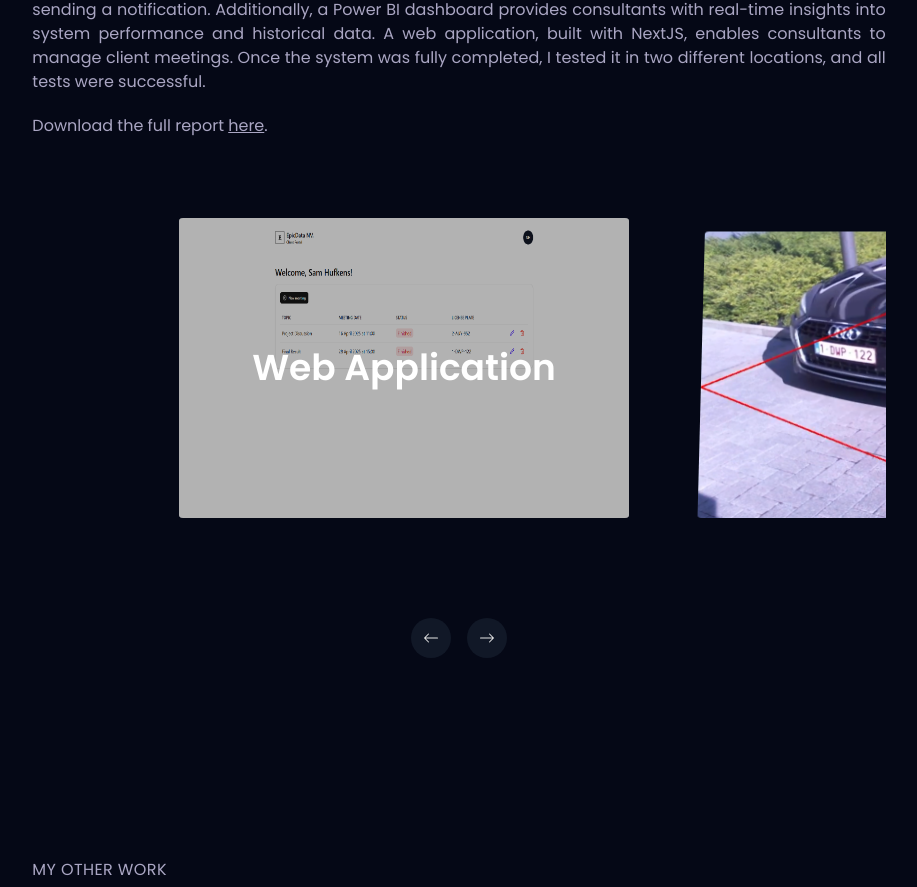
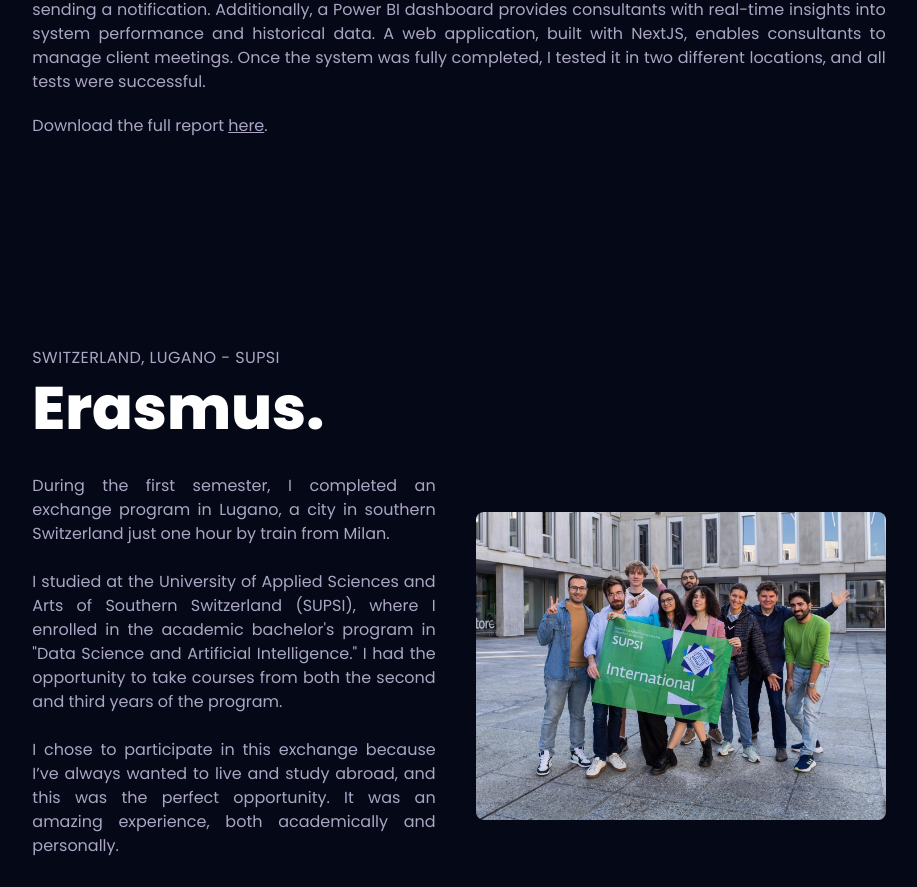
Before and after one commit to SamHufkens/thm_portfolio, a React (Vite) app: page / in a window 1280 px wide. Shown: the part 1910-2797 px from the top of the page, without its empty margins (181-1098 px from the left). Built offline with nearby package versions, Linux system fonts and the light colour scheme.

Commit message:
added erasmus project

```diff
--- a/src/App.tsx
+++ b/src/App.tsx
@@ -1,5 +1,6 @@
 import './App.css'
 import AboutMeSection from './components/AboutMeSection'
+import ErasmusSection from './components/ErasmusSection'
 import FooterSection from './components/FooterSection'
 import HeroSection from './components/HeroSection'
 import Internship from './components/InternshipSection'
@@ -14,6 +15,7 @@ function App() {
       <HeroSection />
       <AboutMeSection />
       <Internship />
+      <ErasmusSection />
       <ProjectSection />
       <FooterSection />
     </div>
--- a/src/components/AboutMeSection.tsx
+++ b/src/components/AboutMeSection.tsx
@@ -16,7 +16,7 @@ const AboutMeSection = () => {
           transition={{ duration: 0.5, ease: [0.4, 0.0, 0.2, 1], delay: 0.2 }}
           className='mt-10'
         >
-      <div id="aboutMe" className="dark:text-white w-10/12 md:w-8/12 mx-auto mt-14">
+      <div id="aboutMe" className="dark:text-white w-10/12 md:w-8/12 lg:w-8/12 mx-auto mt-14">
         <HeaderSection small='INTRODUCTION' big='About Me.' center={false}/>
         <div className="flex flex-col items-center md:flex-row justify-center gap-10 mt-9 text-justify">
             <img className="rounded-lg w-[250px] md:w-[360px]" src="/assets/me.jpg"  loading="lazy" />
--- /dev/null
+++ b/src/components/ErasmusSection.tsx
@@ -0,0 +1,44 @@
+import { motion, useInView } from 'framer-motion';
+import { useRef } from 'react';
+import { FaGithub, FaInstagram, FaLinkedinIn } from 'react-icons/fa6';
+import { MdOutlineEmail } from "react-icons/md";
+import { HeaderSection } from './ui/header-section';
+
+const ErasmusSection = () => {
+    const ref = useRef(null);
+    const isInView = useInView(ref, { once: true });
+
+    return (
+        <motion.div
+          ref={ref}
+          initial={{ opacity: 0, y: 20 }}
+          animate={{ opacity: isInView ? 1 : 0, y: isInView ? 0 : 20 }}
+          transition={{ duration: 0.5, ease: [0.4, 0.0, 0.2, 1], delay: 0.2 }}
+          className='mt-10'
+        >
+      <div id="erasmus" className="dark:text-white w-10/12 md:w-8/12 mx-auto mt-52">
+        <HeaderSection small='SWITZERLAND, LUGANO - SUPSI' big='Erasmus.' center={false}/>
+        <div className="flex flex-col items-center md:flex-row justify-center gap-10 mt-9 text-justify">
+
+            <div>
+                <p className="text-textColorRose">
+                    During the first semester, I completed an exchange program in Lugano, a city in southern Switzerland just one hour by train from Milan.
+                </p>
+                <br />
+                <p className="text-textColorRose">
+                    I studied at the University of Applied Sciences and Arts of Southern Switzerland (SUPSI), where I enrolled in the academic bachelor's program in "Data Science and Artificial Intelligence." I had the opportunity to take courses from both the second and third years of the program.
+                </p>
+                <br />
+                <p className="text-textColorRose">
+                    I chose to participate in this exchange because I’ve always wanted to live and study abroad, and this was the perfect opportunity. It was an amazing experience, both academically and personally.
+                </p>
+            </div>
+            <img className="rounded-lg w-[400px] md:w-[410px]" src="/assets/supsi.jpg"  loading="lazy" />
+        </div>
+
+      </div>
+      </motion.div>
+    );
+  };
+
+  export default ErasmusSection;
--- a/src/components/FooterSection.tsx
+++ b/src/components/FooterSection.tsx
@@ -30,6 +30,7 @@ function FooterSection() {
           <div className="flex space-x-4 text-lg">
             <a className="hover:text-primary transition-colors duration-300" href="#aboutMe">About Me</a>
             <a className="hover:text-primary transition-colors duration-300" href="#internship">Internship</a>
+            <a className="hover:text-primary transition-colors duration-300" href="#erasmus">Erasmus</a>
             <a className="hover:text-primary transition-colors duration-300" href="#projectSection">Projects</a>
           </div>
         </div>
--- a/src/components/InternshipSection.tsx
+++ b/src/components/InternshipSection.tsx
@@ -1,34 +1,10 @@
 import { motion, useInView } from 'framer-motion';
 import { useRef } from 'react';
 import { HeaderSection } from './ui/header-section';
-import { Carousel } from './ui/carousel';
 
 const Internship = () => {
     const ref = useRef(null);
     const isInView = useInView(ref, { once: true });
-
-      const slideData = [
-    {
-      title: "Web Application",
-      src: "/assets/webapp.png",
-    },
-    {
-      title: "Motion Detection",
-      src: "/assets/md.png",
-    },
-    {
-      title: "ANPR",
-      src: "/assets/anpr.png",
-    },
-    {
-      title: "Notification",
-      src: "/assets/notification.png",
-    },
-    {
-      title: "Visualization",
-      src: "/assets/vis.png",
-    },
-  ];
 
     return (
         <motion.div
@@ -59,10 +35,6 @@ const Internship = () => {
           Download the full report <a href="https://drive.google.com/file/d/1z1w9wdz5SrECRyaK2zonUgCWtp8qfuUz/view?usp=sharing" target="_blank" className='text-textColorBlue underline'>here</a>.
         </p>
 
-          <div className="relative overflow-hidden pt-20">
-            <Carousel slides={slideData} />
-          </div>
-
       </div>
       </motion.div>
     );
--- a/src/components/ProjectSection.tsx
+++ b/src/components/ProjectSection.tsx
@@ -105,8 +105,8 @@ const ProjectSection = () => {
       transition={{ duration: 0.5, ease: [0.4, 0.0, 0.2, 1], delay: 0.2 }}
       className="mt-40"
     >
-      <div id="projectSection" className="w-10/12 md:w-8/12 mx-auto ">
-          <HeaderSection small='MY OTHER WORK' big='Projects.' center={false}/>
+      <div id="projectSection" className="w-10/12 md:w-8/12 mx-auto mt-52">
+          <HeaderSection small='MY OTHER WORK' big='Projects.' center={true}/>
 
 
           <div className="grid grid-cols-1 md:grid-cols-3 gap-4 mt-8">
--- a/src/components/navbar.tsx
+++ b/src/components/navbar.tsx
@@ -10,7 +10,7 @@ export function Navbar() {
       animate={{ opacity: 1, y: 0 }}
       transition={{ duration: 0.5, ease: [0.4, 0.0, 0.2, 1] }}
     >
-      <div className="max-w-[800px] flex flex-wrap items-center justify-between mx-auto lg:border dark:border-white/[0.2] rounded-full py-4 px-6">
+      <div className="max-w-[860px] flex flex-wrap items-center justify-between mx-auto lg:border dark:border-white/[0.2] rounded-full py-4 px-6">
         <a href="/" className="flex items-center space-x-3 rtl:space-x-reverse">
           <h1 className="dark:text-white text-2xl font-bold">
             Sam <span className="text-primaryColor">Hufkens.</span>
@@ -31,6 +31,9 @@ export function Navbar() {
               <a href="#internship" className="block py-2 px-3 text-gray-900 rounded hover:bg-gray-100 md:hover:bg-transparent md:border-0 md:p-0 dark:text-white dark:hover:bg-gray-700 dark:hover:text-white md:dark:hover:bg-transparent">Internship</a>
             </li>
             <li>
+              <a href="#erasmus" className="block py-2 px-3 text-gray-900 rounded hover:bg-gray-100 md:hover:bg-transparent md:border-0 md:p-0 dark:text-white dark:hover:bg-gray-700 dark:hover:text-white md:dark:hover:bg-transparent">Erasmus</a>
+            </li>
+            <li>
               <a href="#projectSection" className="block py-2 px-3 text-gray-900 rounded hover:bg-gray-100 md:hover:bg-transparent md:border-0 md:p-0 dark:text-white dark:hover:bg-gray-700 dark:hover:text-white md:dark:hover:bg-transparent">Projects</a>
             </li>
           </ul>
--- a/src/components/ui/carousel.tsx
+++ /dev/null
@@ -1,209 +0,0 @@
-"use client";
-
-import { useState, useRef, useId, useEffect } from "react";
-import { BsArrowRight } from "react-icons/bs";
-
-interface SlideData {
-  title: string;
-  src: string;
-}
-
-interface SlideProps {
-  slide: SlideData;
-  index: number;
-  current: number;
-  handleSlideClick: (index: number) => void;
-}
-
-const Slide = ({ slide, index, current, handleSlideClick }: SlideProps) => {
-  const slideRef = useRef<HTMLLIElement>(null);
-
-  const xRef = useRef(0);
-  const yRef = useRef(0);
-  const frameRef = useRef<number>();
-
-  useEffect(() => {
-    const animate = () => {
-      if (!slideRef.current) return;
-
-      const x = xRef.current;
-      const y = yRef.current;
-
-      slideRef.current.style.setProperty("--x", `${x}px`);
-      slideRef.current.style.setProperty("--y", `${y}px`);
-
-      frameRef.current = requestAnimationFrame(animate);
-    };
-
-    frameRef.current = requestAnimationFrame(animate);
-
-    return () => {
-      if (frameRef.current) {
-        cancelAnimationFrame(frameRef.current);
-      }
-    };
-  }, []);
-
-  const handleMouseMove = (event: React.MouseEvent) => {
-    const el = slideRef.current;
-    if (!el) return;
-
-    const r = el.getBoundingClientRect();
-    xRef.current = event.clientX - (r.left + Math.floor(r.width / 2));
-    yRef.current = event.clientY - (r.top + Math.floor(r.height / 2));
-  };
-
-  const handleMouseLeave = () => {
-    xRef.current = 0;
-    yRef.current = 0;
-  };
-
-  const imageLoaded = (event: React.SyntheticEvent<HTMLImageElement>) => {
-    event.currentTarget.style.opacity = "1";
-  };
-
-  const { src, title } = slide;
-
-  return (
-    <div className="[perspective:1200px] [transform-style:preserve-3d]">
-      <li
-        ref={slideRef}
-        className="flex flex-1 flex-col items-center justify-center relative text-center text-white opacity-100 transition-all duration-300 ease-in-out w-[450px] h-[300px] mx-[4vmin] z-10 "
-        onClick={() => handleSlideClick(index)}
-        onMouseMove={handleMouseMove}
-        onMouseLeave={handleMouseLeave}
-        style={{
-          transform:
-            current !== index
-              ? "scale(0.98) rotateX(8deg)"
-              : "scale(1) rotateX(0deg)",
-          transition: "transform 0.5s cubic-bezier(0.4, 0, 0.2, 1)",
-          transformOrigin: "bottom",
-        }}
-      >
-        <div
-          className="absolute top-0 left-0 w-full h-full bg-[#1D1F2F] rounded-[1%] overflow-hidden transition-all duration-150 ease-out"
-          style={{
-            transform:
-              current === index
-                ? "translate3d(calc(var(--x) / 30), calc(var(--y) / 30), 0)"
-                : "none",
-          }}
-        >
-          <img
-            className="absolute inset-0 w-[450px]  h-[300px] opacity-100 transition-opacity duration-600 ease-in-out"
-            style={{
-              opacity: current === index ? 1 : 0.5,
-            }}
-            alt={title}
-            src={src}
-            onLoad={imageLoaded}
-            loading="eager"
-            decoding="sync"
-          />
-          {current === index && (
-            <div className="absolute inset-0 bg-black/30 transition-all duration-1000" />
-          )}
-        </div>
-
-        <article
-          className={`relative p-[4vmin] transition-opacity duration-1000 ease-in-out ${
-            current === index ? "opacity-100 visible" : "opacity-0 invisible"
-          }`}
-        >
-          <h2 className="text-lg md:text-2xl lg:text-4xl font-semibold  relative">
-            {title}
-          </h2>
-        </article>
-      </li>
-    </div>
-  );
-};
-
-interface CarouselControlProps {
-  type: string;
-  title: string;
-  handleClick: () => void;
-}
-
-const CarouselControl = ({
-  type,
-  title,
-  handleClick,
-}: CarouselControlProps) => {
-  return (
-    <button
-      className={`w-10 h-10 flex items-center mx-2 justify-center bg-gray-900 border-3 border-transparent rounded-full focus:border-[#6D64F7] focus:outline-none hover:-translate-y-0.5 active:translate-y-0.5 transition duration-200 ${
-        type === "previous" ? "rotate-180" : ""
-      }`}
-      title={title}
-      onClick={handleClick}
-    >
-      <BsArrowRight className="text-neutral-600 dark:text-neutral-200" />
-    </button>
-  );
-};
-
-interface CarouselProps {
-  slides: SlideData[];
-}
-
-export function Carousel({ slides }: CarouselProps) {
-  const [current, setCurrent] = useState(0);
-
-  const handlePreviousClick = () => {
-    const previous = current - 1;
-    setCurrent(previous < 0 ? slides.length - 1 : previous);
-  };
-
-  const handleNextClick = () => {
-    const next = current + 1;
-    setCurrent(next === slides.length ? 0 : next);
-  };
-
-  const handleSlideClick = (index: number) => {
-    if (current !== index) {
-      setCurrent(index);
-    }
-  };
-
-  const id = useId();
-
-  return (
-    <div
-      className="relative w-[70vmin] h-[60vmin] mx-auto"
-      aria-labelledby={`carousel-heading-${id}`}
-    >
-      <ul
-        className="absolute flex mx-[-4vmin] transition-transform duration-1000 ease-in-out"
-        style={{
-          transform: `translateX(-${current * (100 / slides.length)}%)`,
-        }}
-      >
-        {slides.map((slide, index) => (
-          <Slide
-            key={index}
-            slide={slide}
-            index={index}
-            current={current}
-            handleSlideClick={handleSlideClick}
-          />
-        ))}
-      </ul>
-
-      <div className="absolute flex justify-center w-full top-[calc(80%+1rem)]">
-        <CarouselControl
-          type="previous"
-          title="Go to previous slide"
-          handleClick={handlePreviousClick}
-        />
-
-        <CarouselControl
-          type="next"
-          title="Go to next slide"
-          handleClick={handleNextClick}
-        />
-      </div>
-    </div>
-  );
-}
```
Also changed, not shown: public/assets/supsi.jpg (added).
